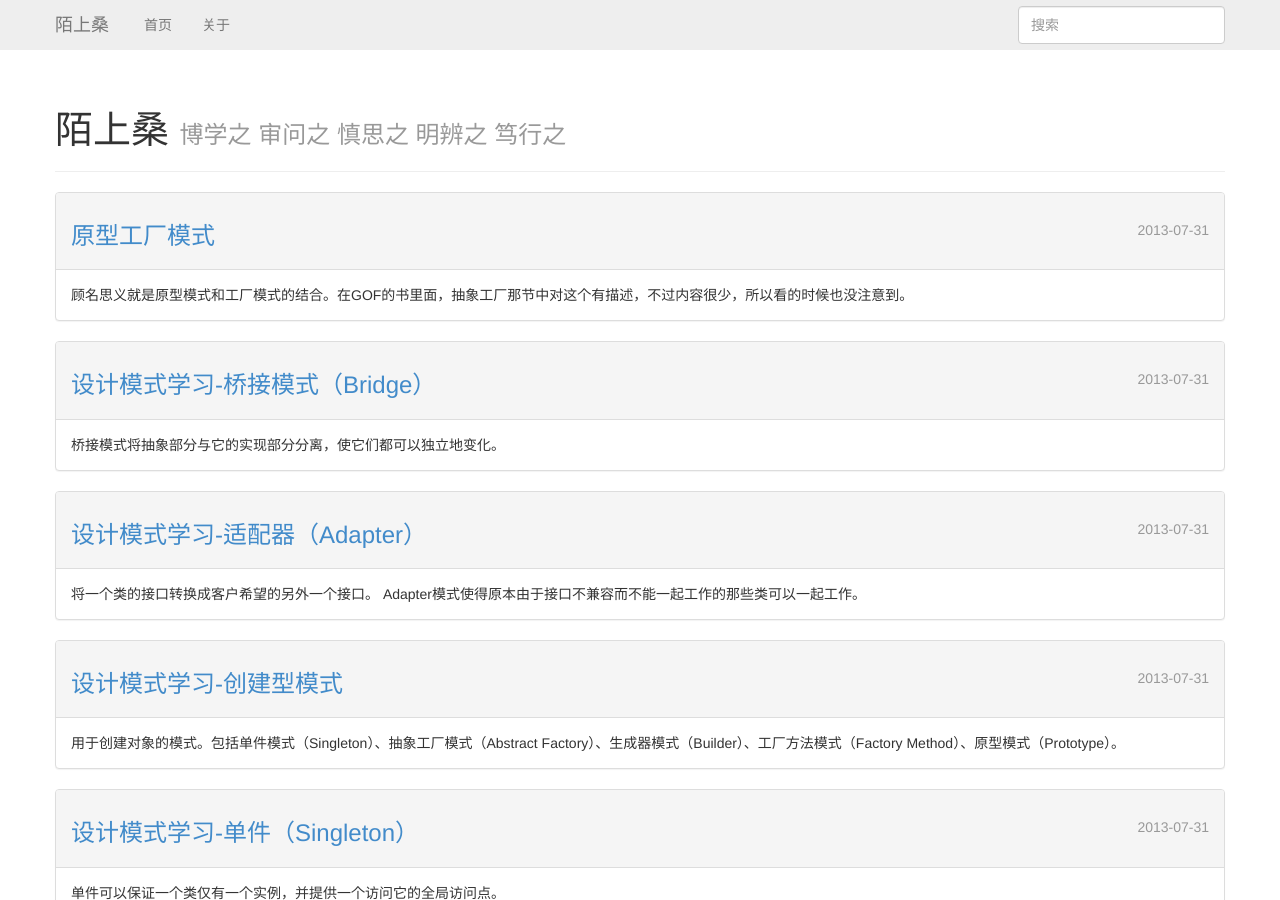
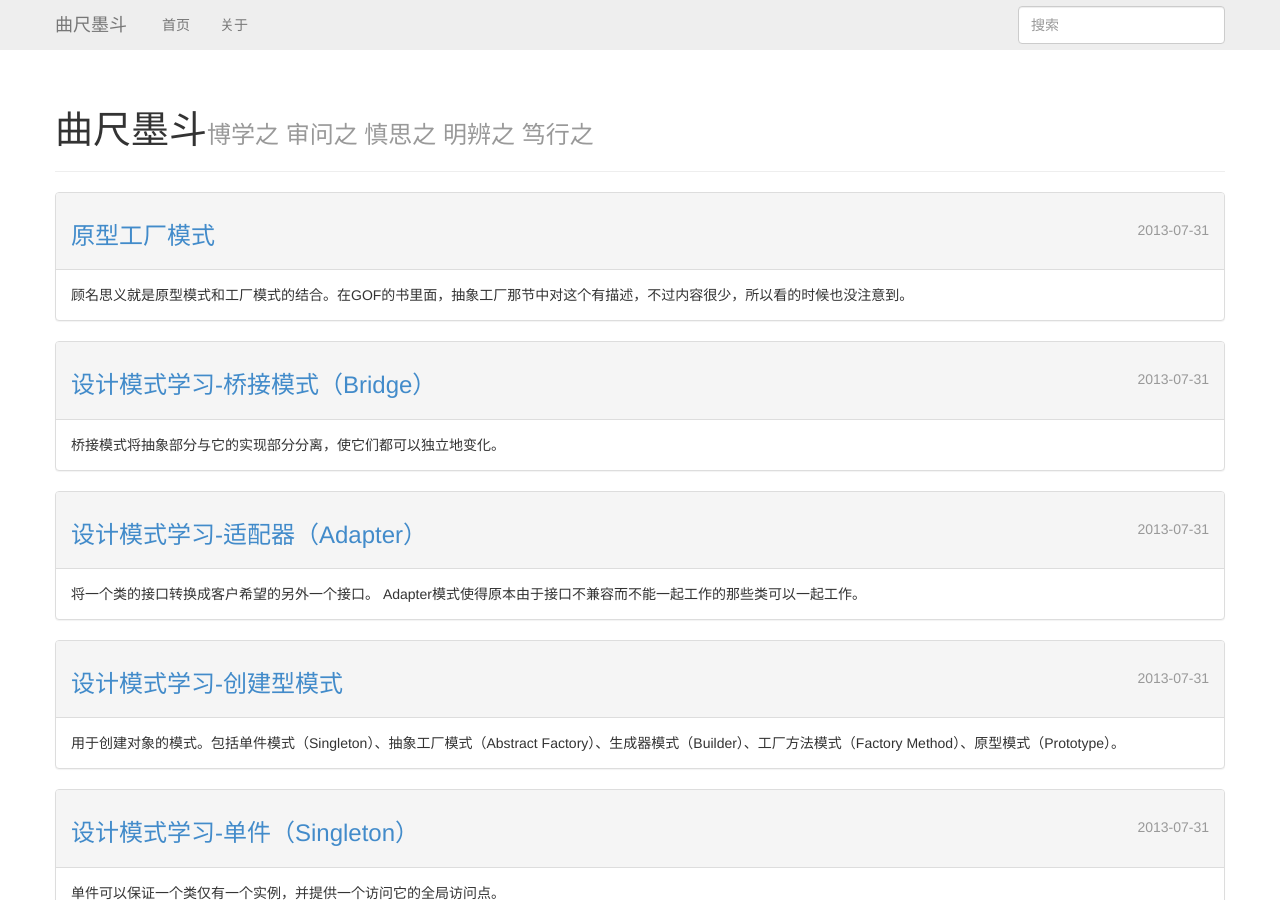
Before and after one commit to iamxi/iamxi.github.com, a Jekyll site: the page built from index.html, in a window 1280 px wide and 900 px high. Built offline with Jekyll 4.4.1, drawn with Linux system fonts in a browser that asks for light colours; Markdown is read by kramdown in place of the engine named in the settings.

Commit message:
change site name

```diff
--- a/_config.yml
+++ b/_config.yml
@@ -1,4 +1,4 @@
-name: 陌上桑
+name: 曲尺墨斗
 
 markdown: rdiscount
 pygments: true
@@ -6,6 +6,6 @@ permalink: /blog/:year/:month/:day/:title
 safe: true
 auto: true
 
-title: 陌上桑
+title: 曲尺墨斗
 url: http://blog.qiweishen.com
 author: Qiwei Shen
--- a/_layouts/default.html
+++ b/_layouts/default.html
@@ -4,7 +4,7 @@
         <meta charset="utf-8">
         <meta http-equiv="X-UA-Compatible" content="IE=edge,chrome=1">
 		<title>{% if page.title %}{{ page.title }} - {{ site.title }}{% else %}{{ site.title }}{% endif %}</title>
-		<meta name="description" content="{% if page.description %}{{ page.description }}{% else %}陌上桑{% endif %}" />
+		<meta name="description" content="{% if page.description %}{{ page.description }}{% else %}曲尺墨斗{% endif %}" />
         <meta name="viewport" content="width=device-width, initial-scale=1.0">
 		{% if page.url == '/index.html' %}
 		<meta name="baidu-site-verification" content="wsMhwV14nM" />
--- a/index.html
+++ b/index.html
@@ -1,10 +1,10 @@
 ---
 layout: default
-title: 首页
+title: 曲尺墨斗
 ---
 
 <div class="page-header">
-	<h1>陌上桑 <small>博学之 审问之 慎思之 明辨之 笃行之</small></h1>
+	<h1>曲尺墨斗<small>博学之 审问之 慎思之 明辨之 笃行之</small></h1>
 </div>
 <div id="home">
   {% for post in site.categories.mread %}
```
